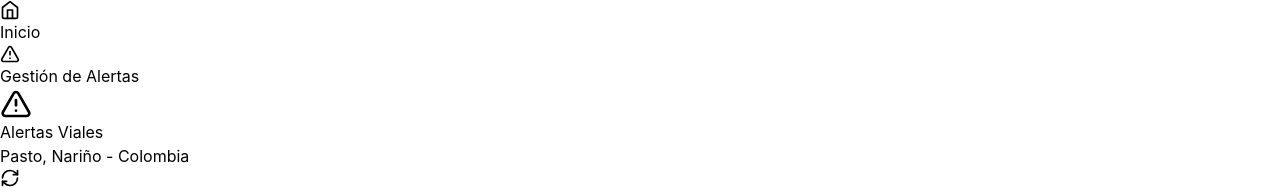
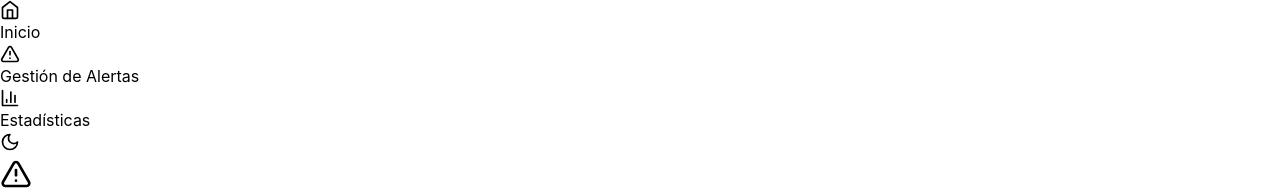
Before and after one commit to jManuel0/RoadWarningsNarino--Frontend, a React (Vite) app: page / in a window 1280 px wide. Shown: the top 193 px of the page. Built offline with nearby package versions, Linux system fonts and the light colour scheme; no server answers.

Commit message:
modificacion de app.tsx

```diff
--- a/src/App.tsx
+++ b/src/App.tsx
@@ -2,7 +2,9 @@ import { BrowserRouter, Routes, Route, Link, useLocation } from 'react-router-do
 import { Toaster } from 'sonner';
 import Home from '@/pages/Home';
 import Alerts from '@/pages/Alerts';
-import { Home as HomeIcon, AlertTriangle } from 'lucide-react';
+import Statistics from '@/pages/Statistics';
+import ThemeToggle from '@/components/ThemeToggle';
+import { Home as HomeIcon, AlertTriangle, BarChart3 } from 'lucide-react';
 
 function Navigation() {
   const location = useLocation();
@@ -10,15 +12,16 @@ function Navigation() {
   const isActive = (path: string) => location.pathname === path;
 
   return (
-    <nav className="bg-white border-b border-gray-200">
+    <nav className="bg-white dark:bg-gray-800 border-b border-gray-200 dark:border-gray-700">
       <div className="max-w-7xl mx-auto px-4 sm:px-6 lg:px-8">
+        <div className="flex justify-between">
           <div className="flex gap-8">
             <Link
               to="/"
               className={`flex items-center gap-2 py-4 px-2 border-b-2 transition-colors ${
                 isActive('/')
-                ? 'border-blue-600 text-blue-600'
-                : 'border-transparent text-gray-600 hover:text-gray-900'
+                  ? 'border-blue-600 dark:border-blue-400 text-blue-600 dark:text-blue-400'
+                  : 'border-transparent text-gray-600 dark:text-gray-400 hover:text-gray-900 dark:hover:text-gray-200'
               }`}
             >
               <HomeIcon size={20} />
@@ -29,13 +32,30 @@ function Navigation() {
               to="/alerts"
               className={`flex items-center gap-2 py-4 px-2 border-b-2 transition-colors ${
                 isActive('/alerts')
-                ? 'border-blue-600 text-blue-600'
-                : 'border-transparent text-gray-600 hover:text-gray-900'
+                  ? 'border-blue-600 dark:border-blue-400 text-blue-600 dark:text-blue-400'
+                  : 'border-transparent text-gray-600 dark:text-gray-400 hover:text-gray-900 dark:hover:text-gray-200'
               }`}
             >
               <AlertTriangle size={20} />
               <span className="font-medium">Gestión de Alertas</span>
             </Link>
+
+            <Link
+              to="/statistics"
+              className={`flex items-center gap-2 py-4 px-2 border-b-2 transition-colors ${
+                isActive('/statistics')
+                  ? 'border-blue-600 dark:border-blue-400 text-blue-600 dark:text-blue-400'
+                  : 'border-transparent text-gray-600 dark:text-gray-400 hover:text-gray-900 dark:hover:text-gray-200'
+              }`}
+            >
+              <BarChart3 size={20} />
+              <span className="font-medium">Estadísticas</span>
+            </Link>
+          </div>
+
+          <div className="flex items-center">
+            <ThemeToggle />
+          </div>
         </div>
       </div>
     </nav>
@@ -45,12 +65,13 @@ function Navigation() {
 function App() {
   return (
     <BrowserRouter>
-      <div className="min-h-screen bg-gray-50">
+      <div className="min-h-screen bg-gray-50 dark:bg-gray-900">
         <Toaster position="top-right" richColors closeButton />
         <Navigation />
         <Routes>
           <Route path="/" element={<Home />} />
           <Route path="/alerts" element={<Alerts />} />
+          <Route path="/statistics" element={<Statistics />} />
         </Routes>
       </div>
     </BrowserRouter>
```
Lines whose indentation alone changed are shown as unchanged.
